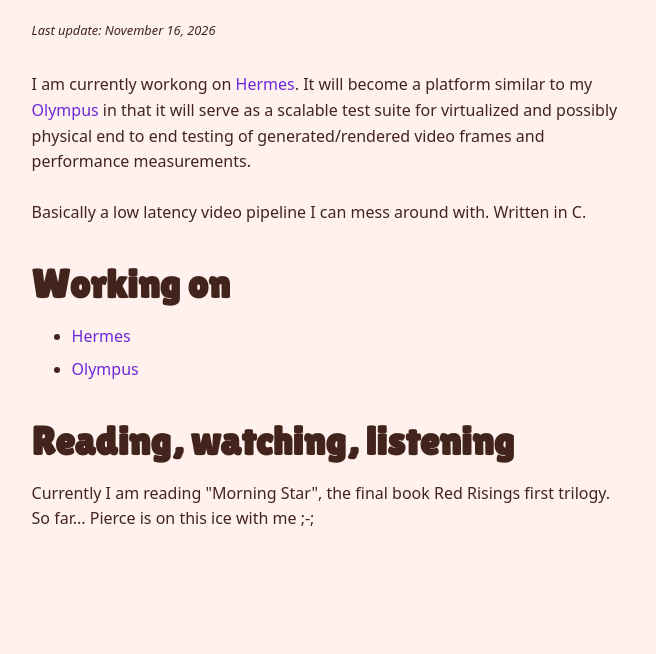
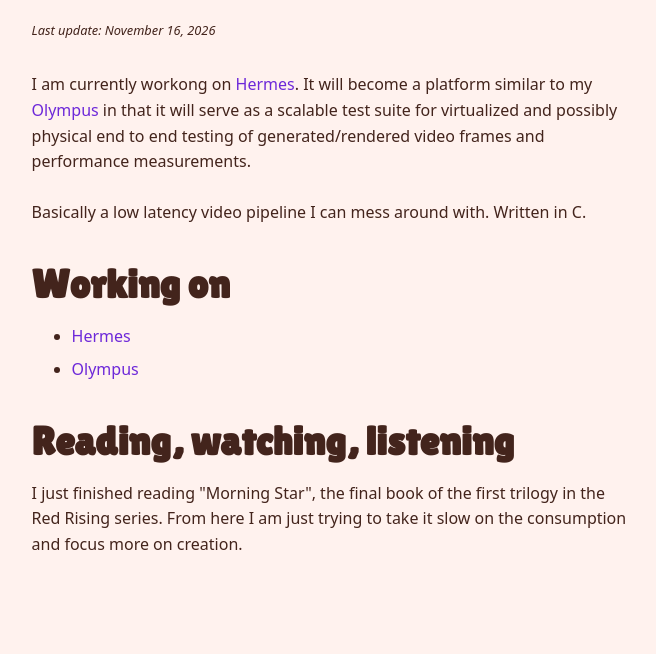
Before and after one commit to noahpop77/sawaBlog, an Astro site: page /now in a window 1280 px wide. Shown: the part 556-1210 px from the top of the page, without its empty margins (311-967 px from the left). Built offline with nearby package versions, Linux system fonts and the light colour scheme; Astro itself is replaced by a stand-in of ours; a web font is replaced by a local one.

Commit message:
updated now

```diff
--- a/src/pages/now.astro
+++ b/src/pages/now.astro
@@ -36,8 +36,9 @@ const lastUpdate = "November 16, 2026";
 
     <h2>Reading, watching, listening</h2>
     <p>
-    Currently I am reading "Morning Star", the final book Red Risings first trilogy.
-    So far... Pierce is on this ice with me ;-;
+    I just finished reading "Morning Star", the final book of the first trilogy in
+    the Red Rising series. From here I am just trying to take it slow on the consumption
+    and focus more on creation.
     </p>
   </div>
 </BaseLayout>
```
